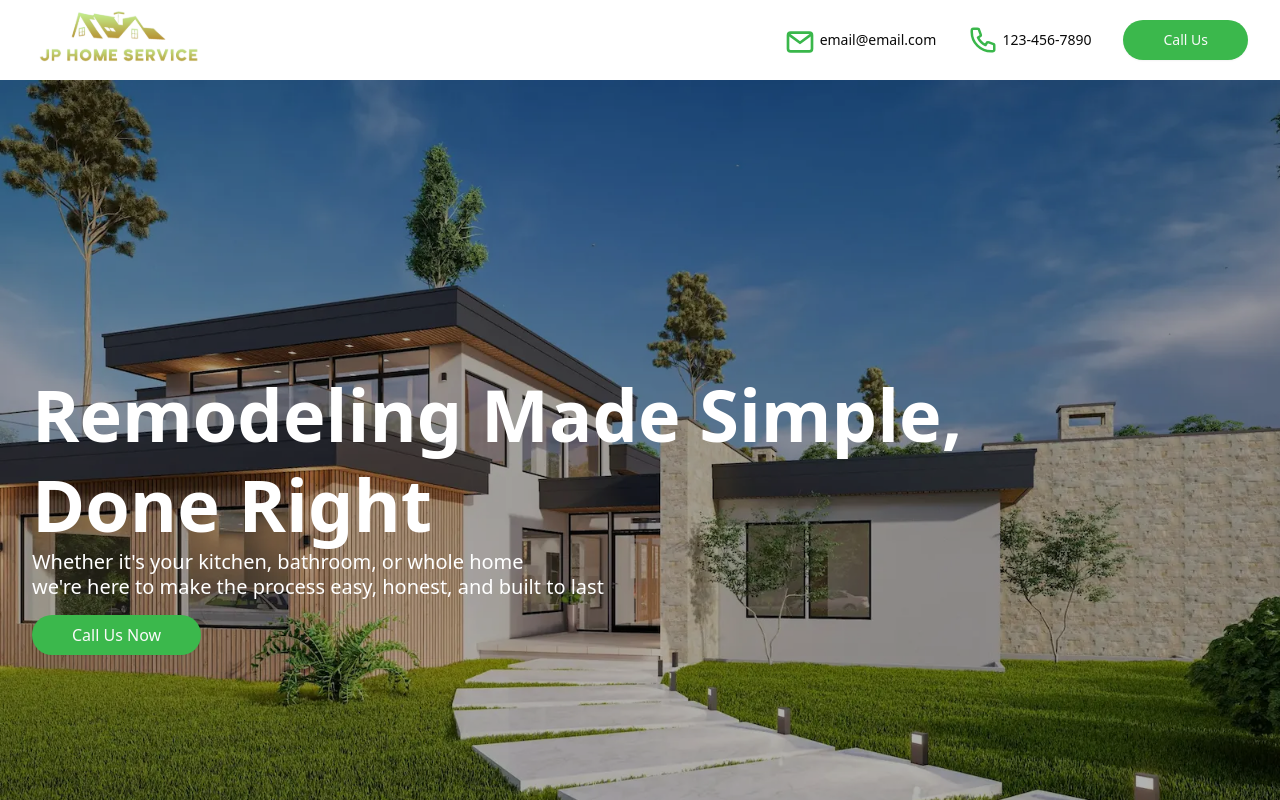
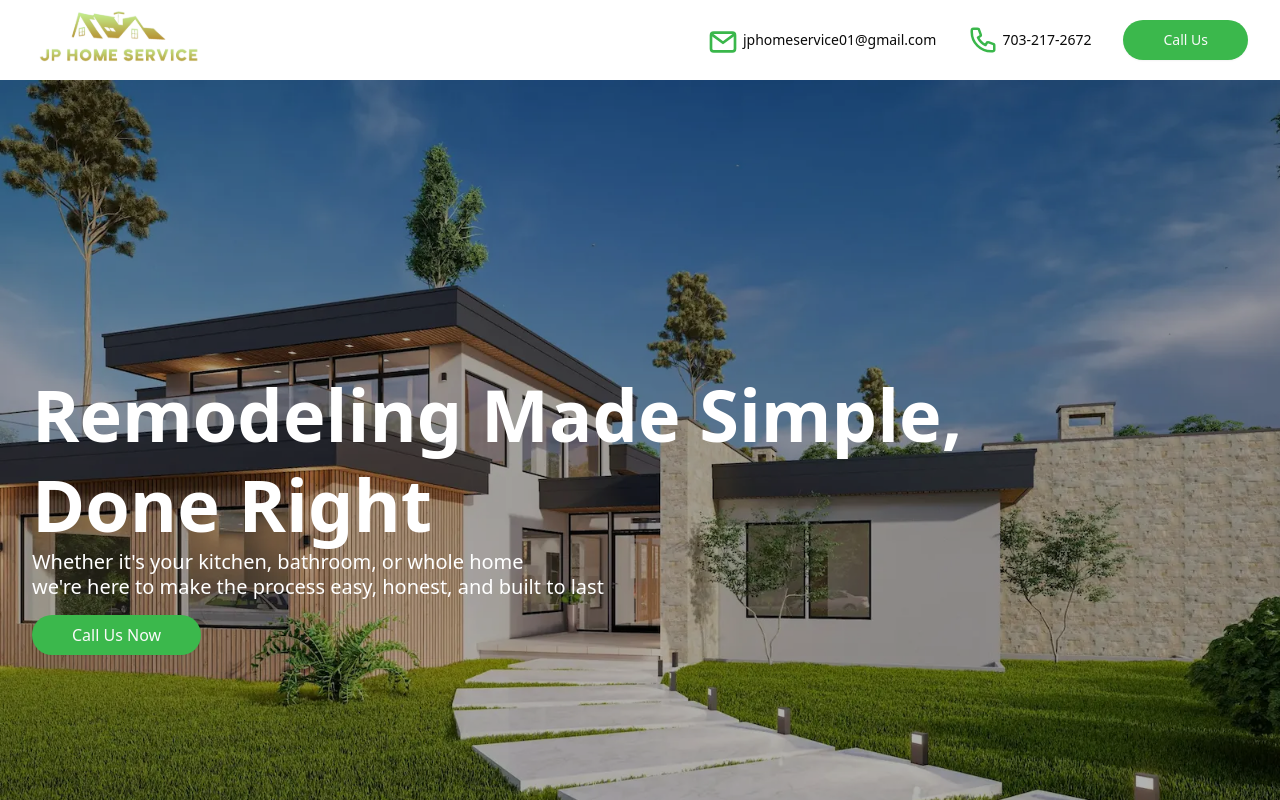
Before and after one commit to devslife7/jphomeservice, a Next.js app: page / in a window 1280 px wide. Shown: the top 800 px of the page. Built offline with nearby package versions, Linux system fonts and the light colour scheme.

Commit message:
Update Navbar.tsx

```diff
--- a/components/layout/Navbar.tsx
+++ b/components/layout/Navbar.tsx
@@ -5,13 +5,13 @@ import { MobileMenu } from "./mobile-menu"
 const info = [
   {
     alt: "email address",
-    content: "email@email.com",
+    content: "jphomeservice01@gmail.com",
     width: 32,
     svgName: "email.svg",
   },
   {
     alt: "phone number",
-    content: "123-456-7890",
+    content: "703-217-2672",
     width: 30,
     svgName: "phone.svg",
   },
```
